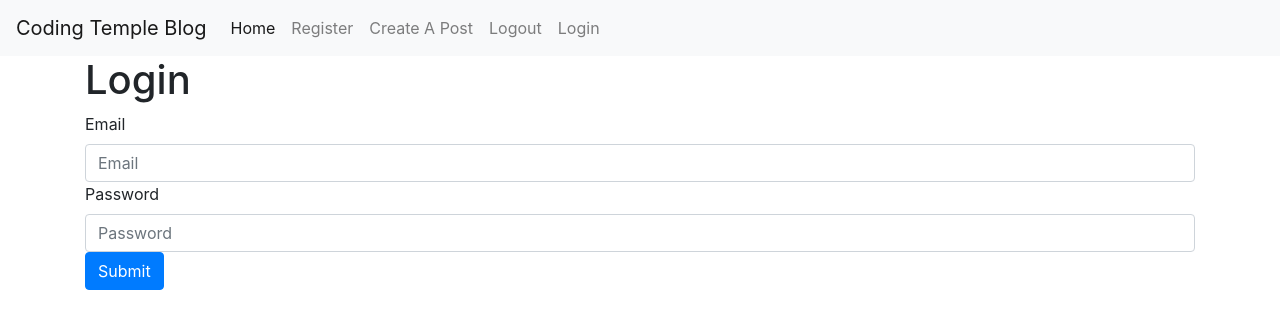
After one commit to CodingTemple/updated-flask-debug-project, a Flask app: page /login in a window 1280 px wide. The commit adds this page. Shown: the top 329 px of the page. Run offline with Flask 2, Linux system fonts and the light colour scheme; some libraries are stand-ins or nearby versions.

Commit message:
Adding Email and Login

```diff
--- a/may_blog/forms.py
+++ b/may_blog/forms.py
@@ -13,3 +13,8 @@ class PostForm(FlaskForm):
     title = StringField('Title', validators=[DataRequired()])
     content = TextAreaField('Content', validators=[DataRequired()])
     submit = SubmitField()
+
+class LoginForm(FlaskForm):
+    email = StringField('Email', validators=[DataRequired(),Email()])
+    password = PasswordField('Password', validators=[DataRequired()])
+    submit = SubmitField()
--- a/may_blog/routes.py
+++ b/may_blog/routes.py
@@ -1,12 +1,14 @@
 from may_blog import app, db, Message, mail
-from flask import render_template, request
+from flask import render_template, request, redirect, url_for
 
 # Import for Forms
-from may_blog.forms import UserInfoForm, PostForm
+from may_blog.forms import UserInfoForm, PostForm, LoginForm
 
 # Import for Models
-from may_blog.models import User, Post
+from may_blog.models import User, Post, check_password_hash
 
+# Import for Flask Login - login_required, login_user,current_user, logout_user
+from flask_login import login_required,login_user, current_user,logout_user
 
 # Home Route
 @app.route('/')
@@ -34,7 +36,7 @@ def register():
         db.session.commit()
 
         # Flask Email Sender
-        msg = Message(f'Thanks for Signing Up! {email}', recipients=email)
+        msg = Message(f'Thanks for Signing Up! {email}', recipients=[email])
         msg.body = ('Congrats on signing up! Looking forward to your posts!')
         msg.html = ('<h1> Welcome to May_Blog!</h1>' '<p> This will be fun! </p>')
 
@@ -43,6 +45,7 @@ def register():
 
 # Post Submission Route
 @app.route('/posts', methods=['GET','POST'])
+@login_required
 def posts():
     post = PostForm()
     if request.method == 'POST' and post.validate():
@@ -50,3 +53,26 @@ def posts():
         content = post.content.data
         print('\n',title,content)
     return render_template('posts.html', post = post)
+
+
+# Login Form Route
+@app.route('/login', methods = ['GET','POST'])
+def login():
+    form = LoginForm()
+    if request.method == 'POST' and form.validate():
+        email = form.email.data
+        password = form.password.data
+        logged_user = User.query.filter(User.email == email).first()
+        if logged_user and check_password_hash(logged_user.password, password):
+            login_user(logged_user)
+            return redirect(url_for('home'))
+        else:
+            return redirect(url_for('login'))
+
+    return render_template('login.html',form = form)
+
+
+@app.route('/logout')
+def logout():
+    logout_user()
+    return redirect(url_for('home'))
--- a/may_blog/templates/home.html
+++ b/may_blog/templates/home.html
@@ -9,6 +9,8 @@
 <h3>{{ customer_name }} </h3>
 <p>{{ order_number }}</p>
 
+<h2>Hello there {{ current_user.username }}</h2>
+
 {% for key,item in item_dict.items() %}
     <ul>
         {% if item == 'Bread' %}
--- /dev/null
+++ b/may_blog/templates/login.html
@@ -0,0 +1,23 @@
+{% extends 'base.html' %}
+
+{% block content %}
+
+<div class="container">
+    <h1>Login</h1>
+    <form action="" method="post">
+        {{ form.hidden_tag() }}
+        <div class="form-group">
+            <fieldset>
+                {{ form.email.label }}
+                {{ form.email(class="form-control", placeholder = "Email") }}
+            </fieldset>
+            <fieldset>
+                {{ form.password.label }}
+                {{ form.password(class="form-control", placeholder="Password") }}
+            </fieldset>
+            {{ form.submit(class="btn btn-primary") }}
+        </div>
+    </form>
+</div>
+
+{% endblock content %}
--- a/may_blog/templates/nav.html
+++ b/may_blog/templates/nav.html
@@ -15,10 +15,10 @@
               <a class="nav-link" href="{{ url_for('posts') }}">Create A Post</a>
             </li>
             <li class="nav-item">
-              <a class="nav-link" href="#" >Logout</a>
+              <a class="nav-link" href="{{ url_for('logout') }}" >Logout</a>
             </li>
             <li class="nav-item">
-                <a class="nav-link" href="#" >Login</a>
+                <a class="nav-link" href="{{ url_for('login') }}" >Login</a>
             </li>
           </ul>
         </div>
```
Also changed, not shown: may_blog/__init__.py (+7 -0 lines), may_blog/models.py (+11 -2 lines), README.md, app.db.
